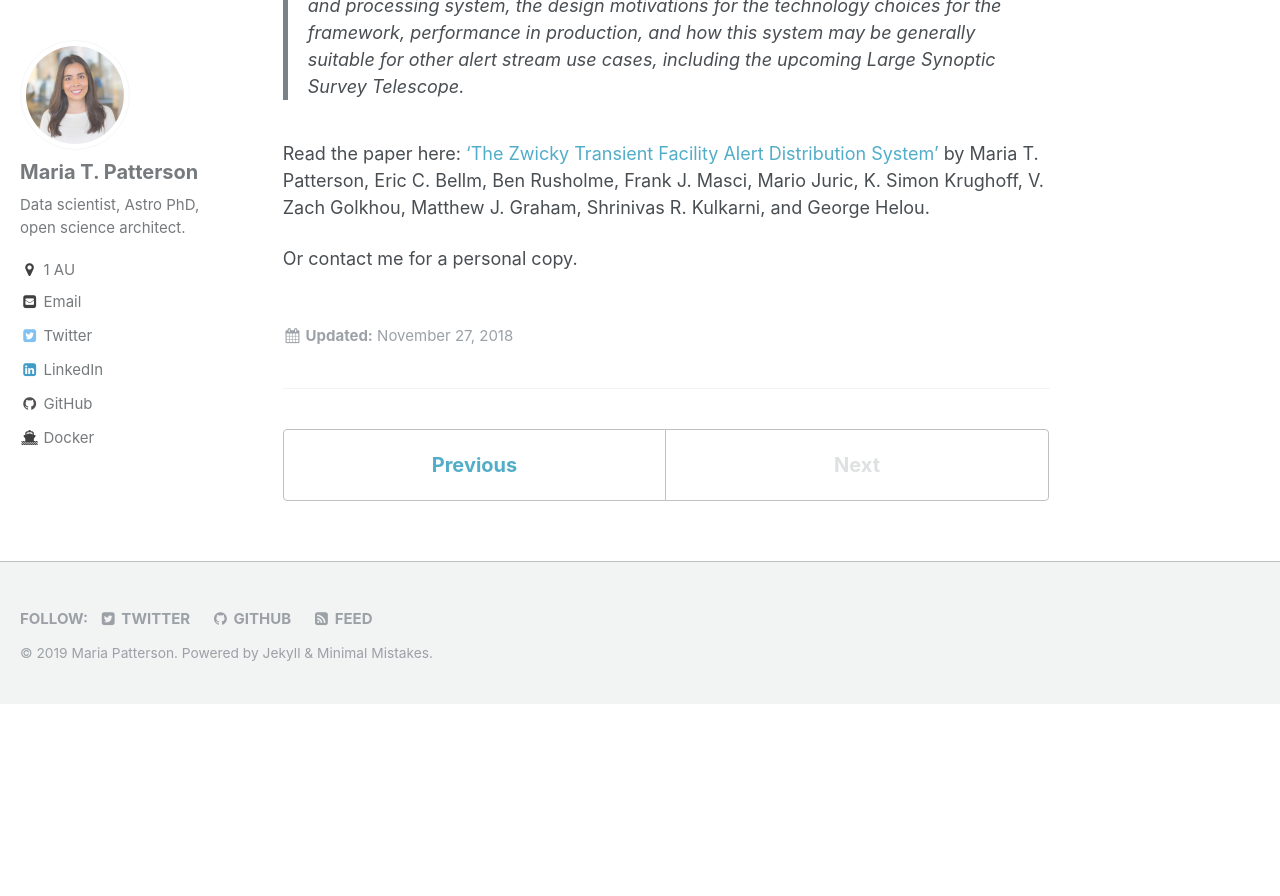
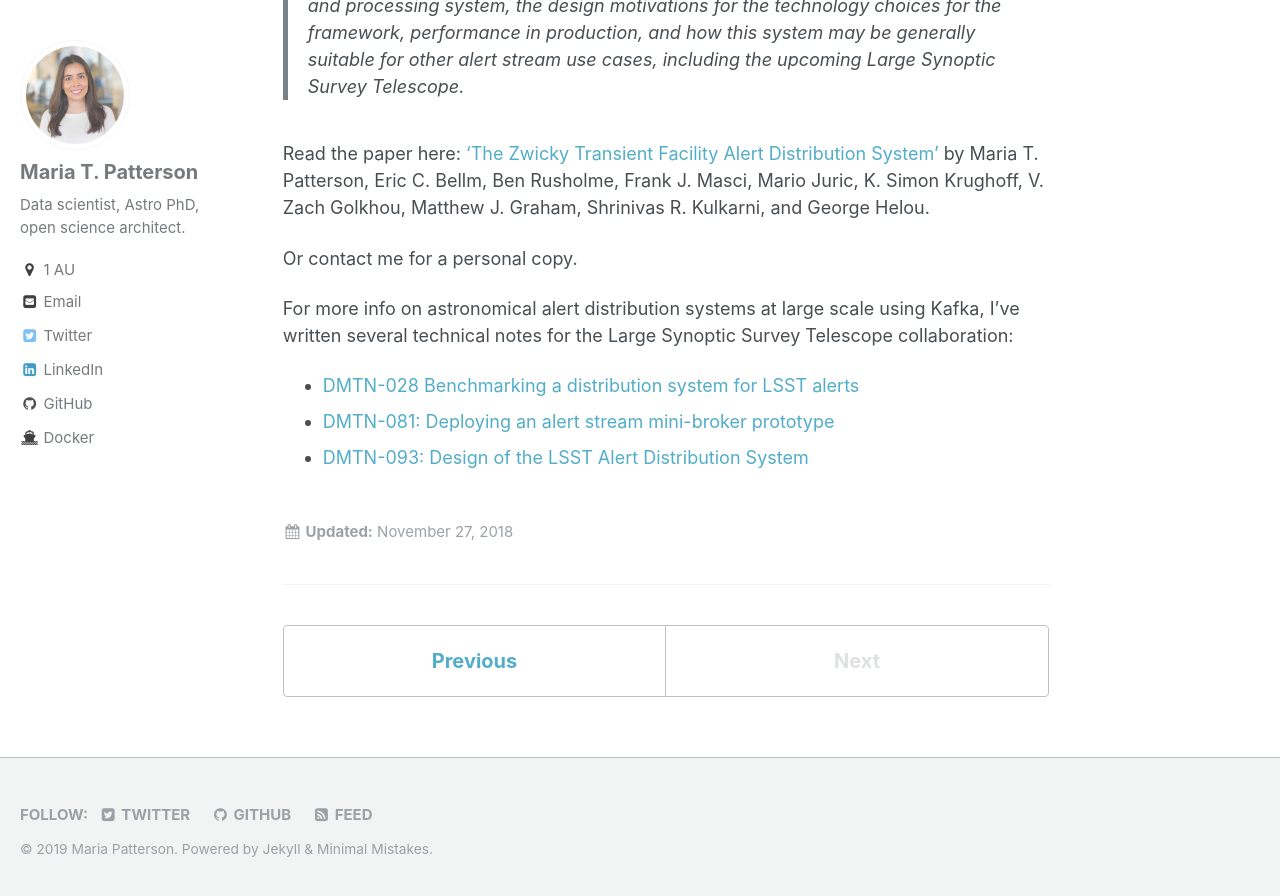
Before and after one commit to mtpatter/mtpatter.github.io, a Jekyll site: the page built from _posts/2018-11-27-new-paper-zads.md, in a window 1280 px wide and 900 px high, scrolled down 803 px. Shown: the top 896 px of the window. Built offline with Jekyll 4.4.1, drawn with Linux system fonts in a browser that asks for light colours; before the commit the page ends 1507 px from its top, so only the background shows below that.

Commit message:
Add some links to DMTNs.

```diff
--- a/_posts/2018-11-27-new-paper-zads.md
+++ b/_posts/2018-11-27-new-paper-zads.md
@@ -19,3 +19,9 @@ Read the paper here:
 ['The Zwicky Transient Facility Alert Distribution System'](http://iopscience.iop.org/article/10.1088/1538-3873/aae904/) by Maria T. Patterson, Eric C. Bellm, Ben Rusholme, Frank J. Masci, Mario Juric, K. Simon Krughoff, V. Zach Golkhou, Matthew J. Graham, Shrinivas R. Kulkarni, and George Helou.
 
 Or contact me for a personal copy.
+
+For more info on astronomical alert distribution systems at large scale using Kafka, I've written several technical notes for the Large Synoptic Survey Telescope collaboration:
+
+* [DMTN-028 Benchmarking a distribution system for LSST alerts](https://dmtn-028.lsst.io)
+* [DMTN-081: Deploying an alert stream mini-broker prototype](https://dmtn-081.lsst.io/)
+* [DMTN-093: Design of the LSST Alert Distribution System](https://dmtn-093.lsst.io/)
```
